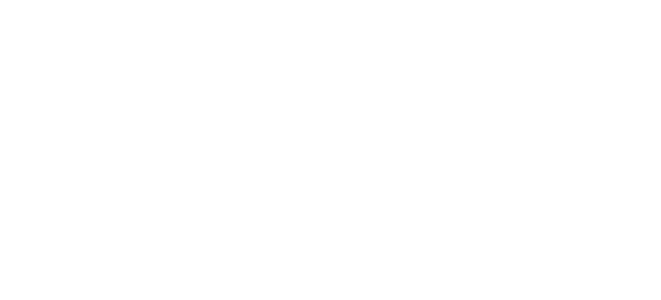
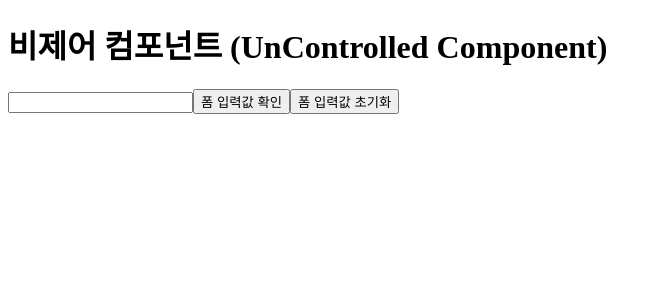
Before and after one commit to minechoo/react19_advance_basic, a React (Vite) app: page / in a window 1280 px wide. Shown: the top 300 px of the page, without its empty margins (0-661 px from the left). Built offline with nearby package versions, Linux system fonts and the light colour scheme.

Commit message:
feat: useRef의 참조객체를 활용한 비제어 컴포넌트

```diff
--- a/src/App.jsx
+++ b/src/App.jsx
@@ -1,5 +1,38 @@
+import { useRef } from "react";
+
 function App() {
-  return <></>;
+  console.log("re-render");
+  const inputRef = useRef(null); // {current: null}
+
+  //폼 입력값을 확인하는 함수
+  const checkValue = () => {
+    console.log(inputRef.current.value);
+  };
+
+  //input 요소의 값 초기화 함수
+  const resetValue = () => {
+    inputRef.current.value = "";
+  };
+
+  return (
+    <>
+      <h1>비제어 컴포넌트 (UnControlled Component)</h1>
+
+      <input type="text" ref={inputRef} />
+      <button onClick={checkValue}>폼 입력값 확인</button>
+      <button onClick={resetValue}>폼 입력값 초기화</button>
+    </>
+  );
 }
 
+/*
+  useRef를 통한 비제어 컴포넌트
+  - 위와 같이 불필요한 상태의 변경없이 컴포넌트를 재랜더링하지 않으면서 입력값 변경하고 있는 대표적인 비제어 컴포넌트
+  - 폼요소에 state를 연결해서 관리하는 방식이 아닌 그냥 일반 돔의 기능을 활용하고 있음
+  - state변경이 일어나는 것이 아니라 input에 값이 변경되도 컴포넌트 재랜더링 안됨
+  - 이벤트가 발생을 해도 state가 아닌 useRef로 생성한 참조객체값을 변경하므로 재랜더링 안됨
+  - 장점 : 불필요한 렌더링을 발생시키지 않기 때문에 코드가 간결하고 성능에서 이점
+  - 단점 : useRef를 통해 생성된 참조객체값을 리액트가 변화점을 인지할 수 없기 때문에 개발자가 일일이 변경사항을 관리해야 됨
+*/
+
 export default App;
--- a/src/main.jsx
+++ b/src/main.jsx
@@ -3,7 +3,7 @@
 import App from "./App.jsx";
 
 createRoot(document.getElementById("root")).render(
-  <StrictMode>
-    <App />
-  </StrictMode>
+  // <StrictMode>
+  <App />
+  // </StrictMode>
 );
```
